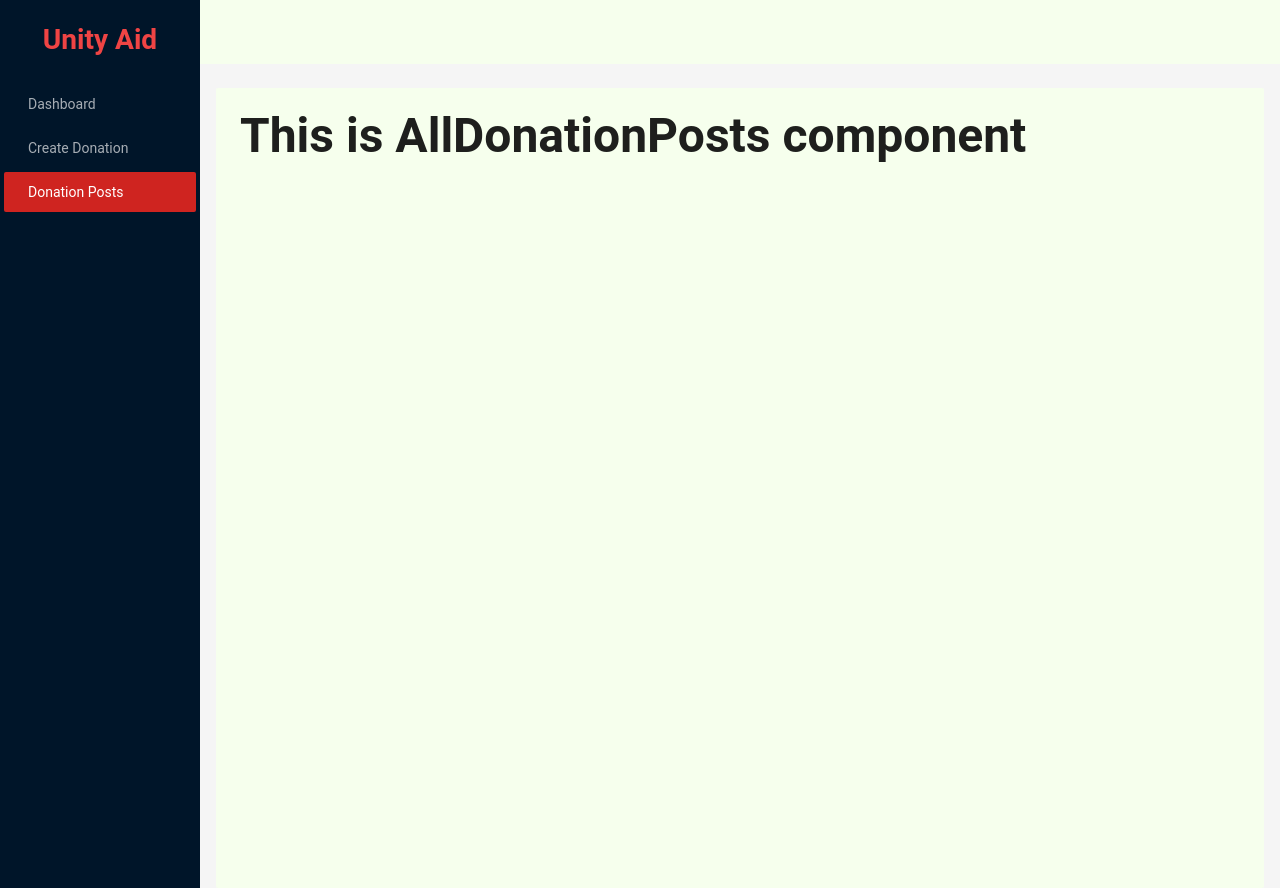
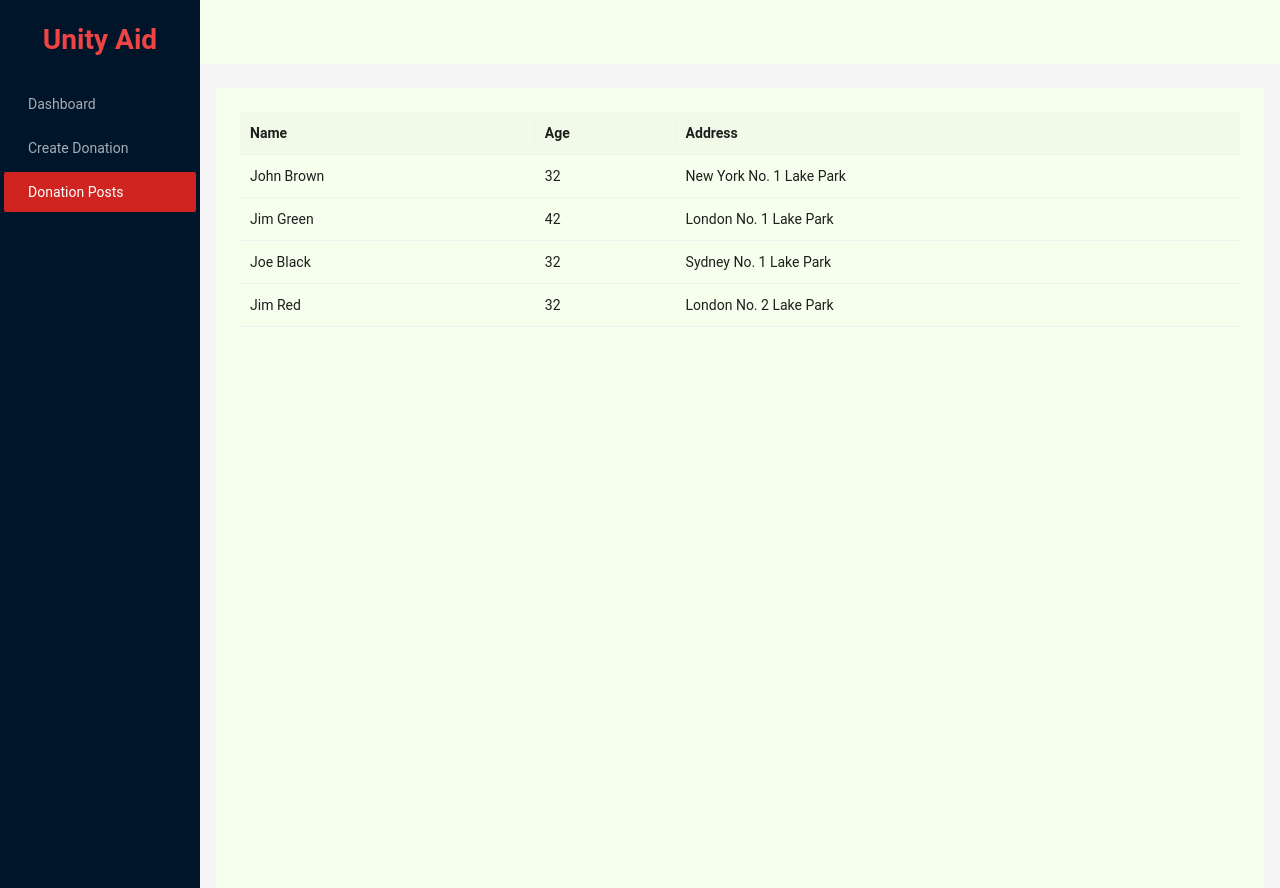
Before and after one commit to Mostakimw/unity-aid-client, a React (Vite) app: page /dashboard/donations in a window 1280 px wide. Built offline with nearby package versions, Linux system fonts and the light colour scheme.

Commit message:
all donation post basic done

```diff
--- a/src/components/reusable/form/UAForm.tsx
+++ b/src/components/reusable/form/UAForm.tsx
@@ -6,8 +6,6 @@ import {
   SubmitHandler,
   useForm,
 } from "react-hook-form";
-import { z } from "zod";
-import { createDonationSchema } from "../../../schema/donation/donation.schema";
 
 type TFormProps = {
   children: ReactNode;
@@ -15,10 +13,8 @@ type TFormProps = {
   resolver?: any;
 };
 
-type TCreateDonationSchema = z.infer<typeof createDonationSchema>
-
 const UAForm = ({ children, onSubmit, resolver }: TFormProps) => {
-  const methods = useForm<TCreateDonationSchema>({resolver});
+  const methods = useForm({ resolver });
 
   const submit: SubmitHandler<FieldValues> = (data) => {
     onSubmit(data);
--- a/src/pages/dashboard/AllDonationPosts/AllDonationPosts.tsx
+++ b/src/pages/dashboard/AllDonationPosts/AllDonationPosts.tsx
@@ -1,10 +1,81 @@
+import React from "react";
+import { Table } from "antd";
+import type { TableColumnsType } from "antd";
+
+interface DataType {
+  key: React.Key;
+  name: string;
+  age: number;
+  address: string;
+}
+
+const columns: TableColumnsType<DataType> = [
+  {
+    title: "Name",
+    dataIndex: "name",
+  },
+  {
+    title: "Age",
+    dataIndex: "age",
+  },
+  {
+    title: "Address",
+    dataIndex: "address",
+    // filters: [
+    //   {
+    //     text: 'London',
+    //     value: 'London',
+    //   },
+    // ],
+  },
+];
+
+const data = [
+  {
+    key: "1",
+    name: "John Brown",
+    age: 32,
+    address: "New York No. 1 Lake Park",
+  },
+  {
+    key: "2",
+    name: "Jim Green",
+    age: 42,
+    address: "London No. 1 Lake Park",
+  },
+  {
+    key: "3",
+    name: "Joe Black",
+    age: 32,
+    address: "Sydney No. 1 Lake Park",
+  },
+  {
+    key: "4",
+    name: "Jim Red",
+    age: 32,
+    address: "London No. 2 Lake Park",
+  },
+];
+
+// const onChange: TableProps<DataType>['onChange'] = (pagination, filters, sorter, extra) => {
+//   console.log('params', pagination, filters, sorter, extra);
+// };
+
 const AllDonationPosts = () => {
+  const tableData = data.map((item) => ({
+    key: item.key,
+    name: item.name,
+    age: item.age,
+    address: item.address,
+  }));
+
   return (
-    <div>
-        <h1>
-            This is AllDonationPosts component
-        </h1>
-    </div>
+    <Table
+      columns={columns}
+      dataSource={tableData}
+      pagination={false}
+      showSorterTooltip={{ target: "sorter-icon" }}
+    />
   );
 };
 
```
